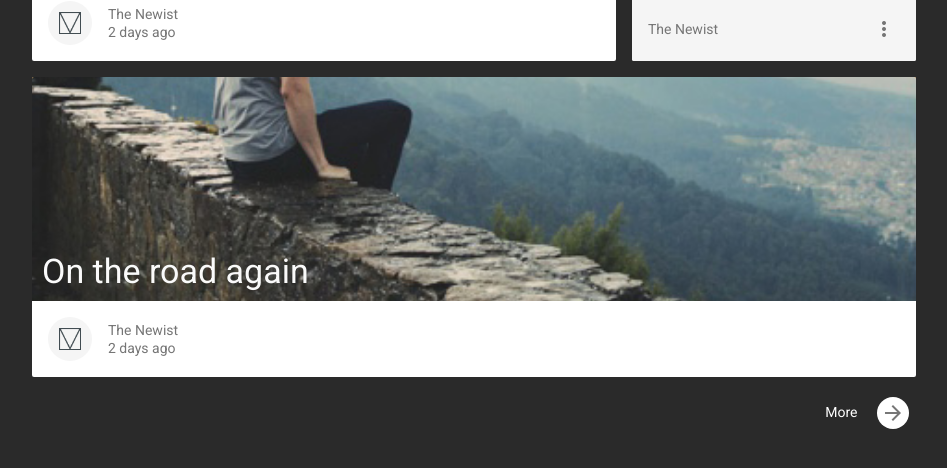
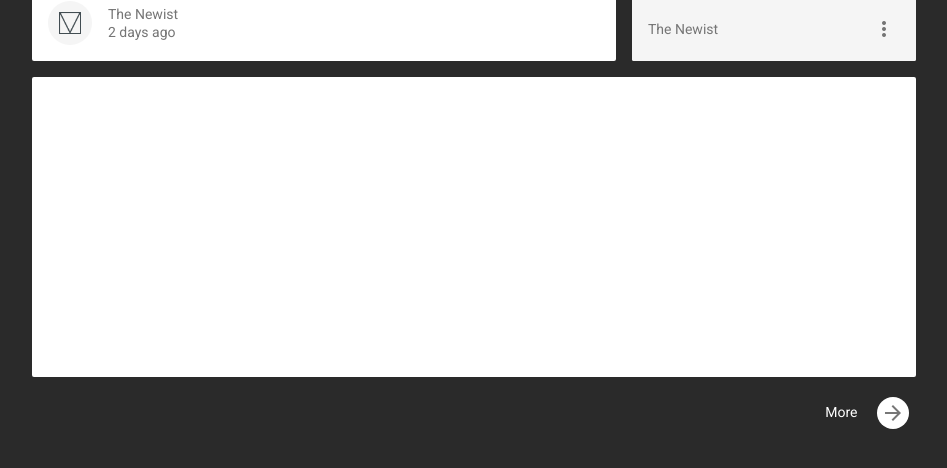
Before and after one commit to Razzaz/digiwar, a plain HTML site: page index.html in a window 1280 px wide. Shown: the part 332-800 px from the top of the page, without its empty margins (166-1113 px from the left). Drawn offline with nearby package versions, Linux system fonts and the light colour scheme.

Commit message:
remove on the road

```diff
--- a/index.html
+++ b/index.html
@@ -102,16 +102,7 @@
             </div>
           </div>
           <div class="mdl-card on-the-road-again mdl-cell mdl-cell--12-col">
-            <div class="mdl-card__media mdl-color-text--grey-50">
-              <h3><a href="entry.html">On the road again</a></h3>
-            </div>
-            <div class="mdl-card__supporting-text meta mdl-color-text--grey-600">
-              <div class="minilogo"></div>
-              <div>
-                <strong>The Newist</strong>
-                <span>2 days ago</span>
-              </div>
-            </div>
+
           </div>
           <nav class="demo-nav mdl-cell mdl-cell--12-col">
             <div class="section-spacer"></div>
```
